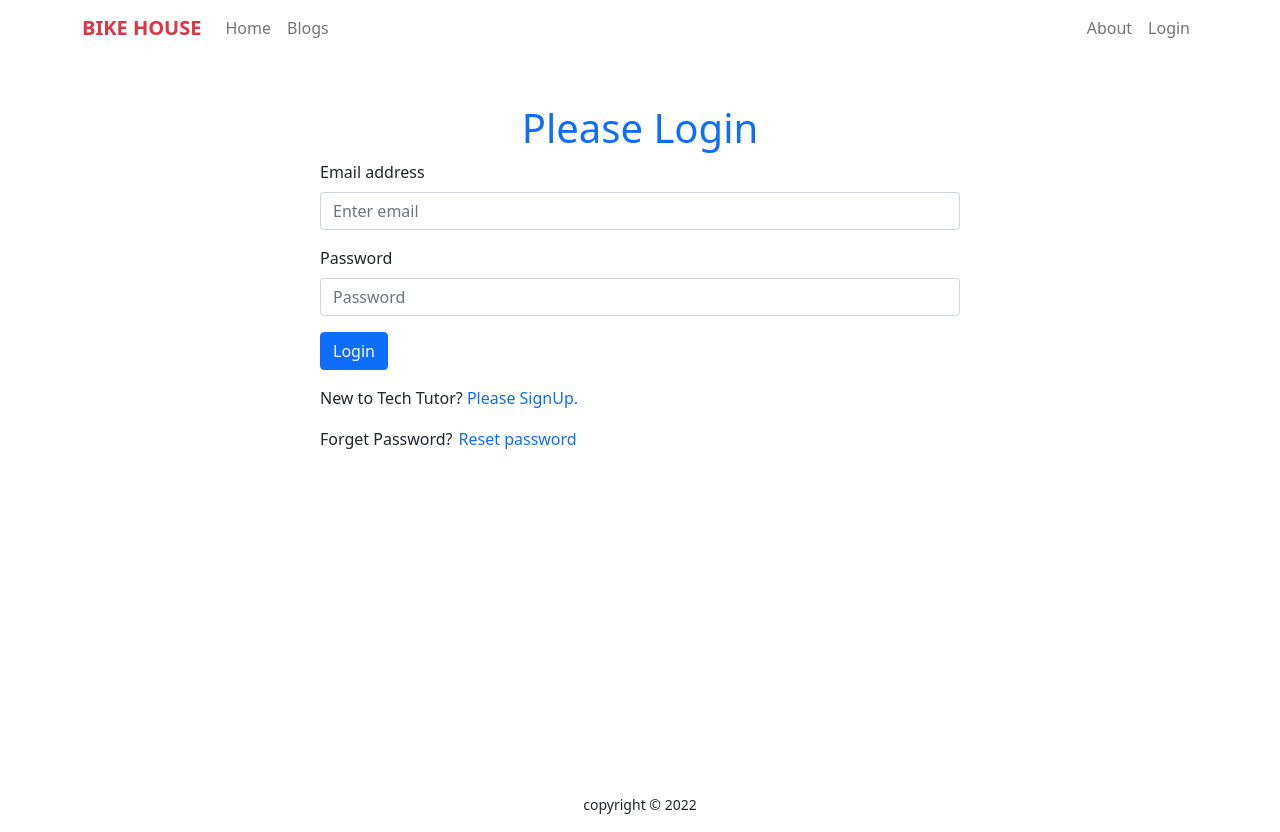
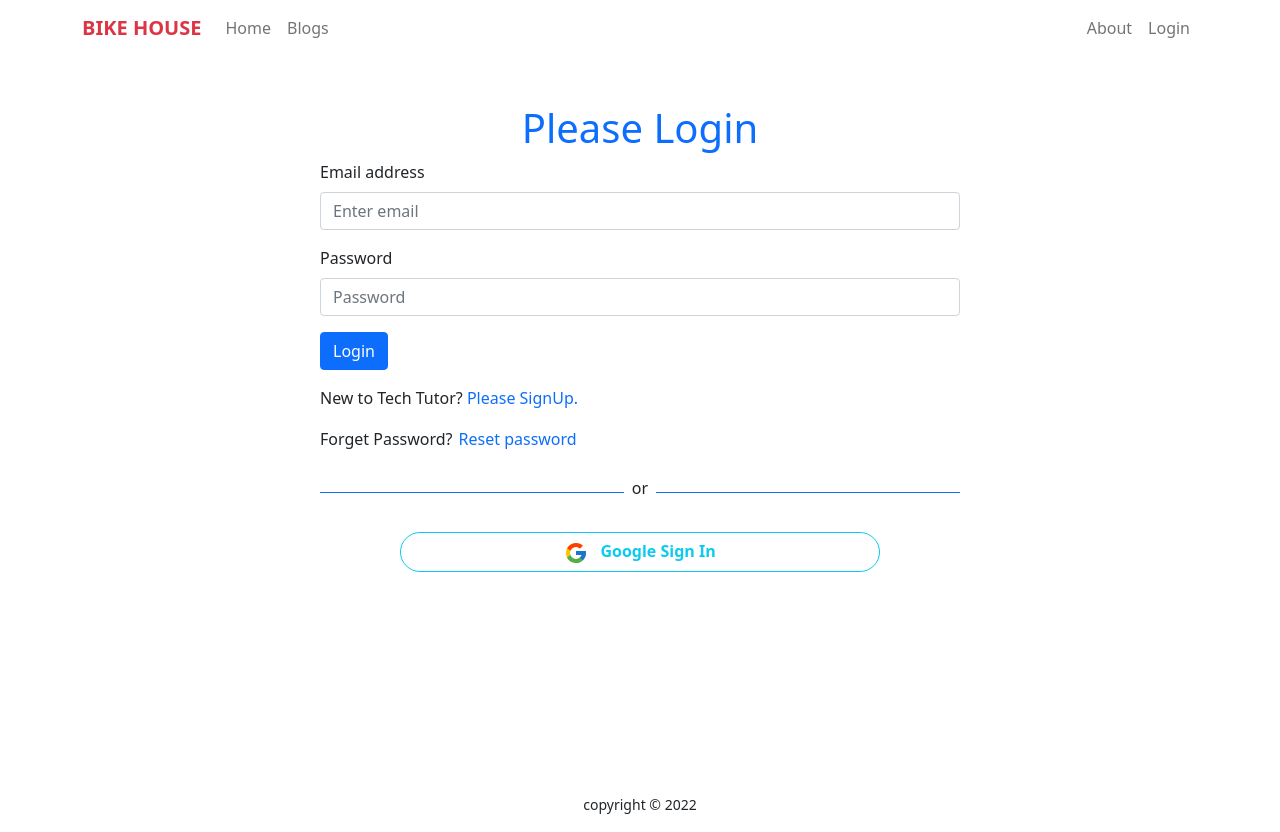
Before and after one commit to rayhan1650/bike-house-client, a React (Create React App) app: page /login in a window 1280 px wide. Built offline with nearby package versions, Linux system fonts and the light colour scheme; no server answers.

Commit message:
sign in with google implemented

```diff
--- a/package.json
+++ b/package.json
@@ -12,6 +12,7 @@
     "react-bootstrap": "^2.3.1",
     "react-dom": "^18.1.0",
     "react-firebase-hooks": "^5.0.3",
+    "react-icons": "^4.3.1",
     "react-router-dom": "^6.3.0",
     "react-scripts": "5.0.1",
     "web-vitals": "^2.1.4"
--- a/src/Pages/Login/Login/Login.js
+++ b/src/Pages/Login/Login/Login.js
@@ -8,6 +8,7 @@ import {
 } from "react-firebase-hooks/auth";
 import auth from "../../../firebase.init";
 import Loading from "../../Shared/Loading/Loading";
+import SocialLogin from "../SocialLogin/SocialLogin";
 
 const Login = () => {
   const emailRef = useRef("");
@@ -92,6 +93,8 @@ const Login = () => {
           Reset password
         </button>{" "}
       </p>
+
+      <SocialLogin />
     </div>
   );
 };
--- a/src/Pages/Login/SignUp/SignUp.js
+++ b/src/Pages/Login/SignUp/SignUp.js
@@ -4,6 +4,7 @@ import { Link, useNavigate } from "react-router-dom";
 import auth from "../../../firebase.init";
 import { useCreateUserWithEmailAndPassword } from "react-firebase-hooks/auth";
 import Loading from "../../Shared/Loading/Loading";
+import SocialLogin from "../SocialLogin/SocialLogin";
 
 const SignUp = () => {
   const emailRef = useRef("");
@@ -78,6 +79,8 @@ const SignUp = () => {
       <p className="mt-2 my-link">
         Already have an account? <Link to="/login">Please Login.</Link>{" "}
       </p>
+
+      <SocialLogin />
     </div>
   );
 };
--- /dev/null
+++ b/src/Pages/Login/SocialLogin/SocialLogin.js
@@ -0,0 +1,42 @@
+import React from "react";
+import { useSignInWithGoogle } from "react-firebase-hooks/auth";
+import { useLocation, useNavigate } from "react-router-dom";
+import auth from "../../../firebase.init";
+import Loading from "../../Shared/Loading/Loading";
+import { FcGoogle } from "react-icons/fc";
+
+const SocialLogin = () => {
+  const navigate = useNavigate();
+  let location = useLocation();
+  let from = location.state?.from?.pathname || "/";
+  const [signInWithGoogle, user, loading, error] = useSignInWithGoogle(auth);
+
+  if (loading) {
+    return <Loading />;
+  }
+
+  if (user) {
+    navigate(from, { replace: true });
+  }
+
+  return (
+    <div>
+      <div className="d-flex align-items-center">
+        <div style={{ height: "1px" }} className="bg-primary w-50"></div>
+        <p className="mt-2 mx-2">or</p>
+        <div style={{ height: "1px" }} className="bg-primary w-50"></div>
+      </div>
+      {error ? <p className="text-danger">Error: {error.message}</p> : <p></p>}
+      <div className="d-flex flex-column w-75 mx-auto">
+        <button
+          onClick={() => signInWithGoogle()}
+          className="btn btn-outline-info rounded-pill fw-bold"
+        >
+          <FcGoogle className="me-2 fs-4 " /> Google Sign In
+        </button>
+      </div>
+    </div>
+  );
+};
+
+export default SocialLogin;
```
Also changed, not shown: 1 other file (tests, documents, lock files or other folders).
